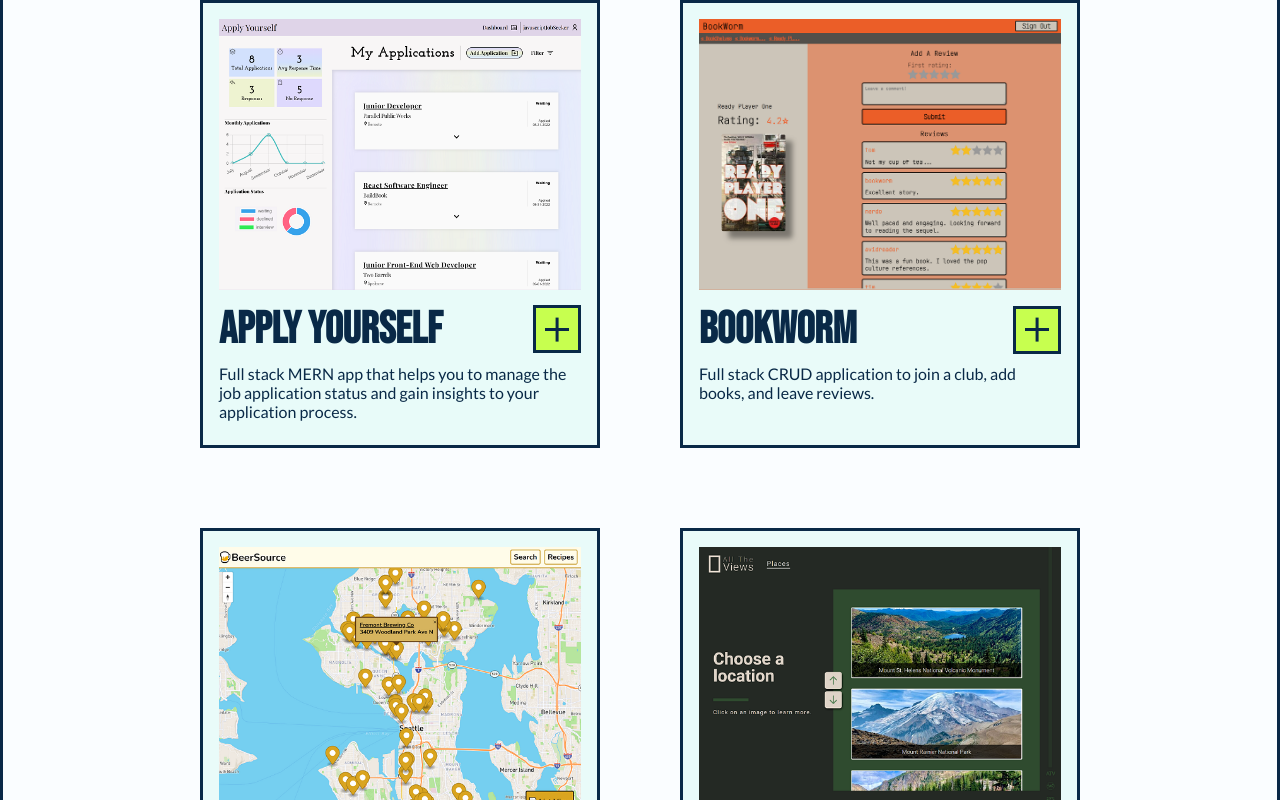
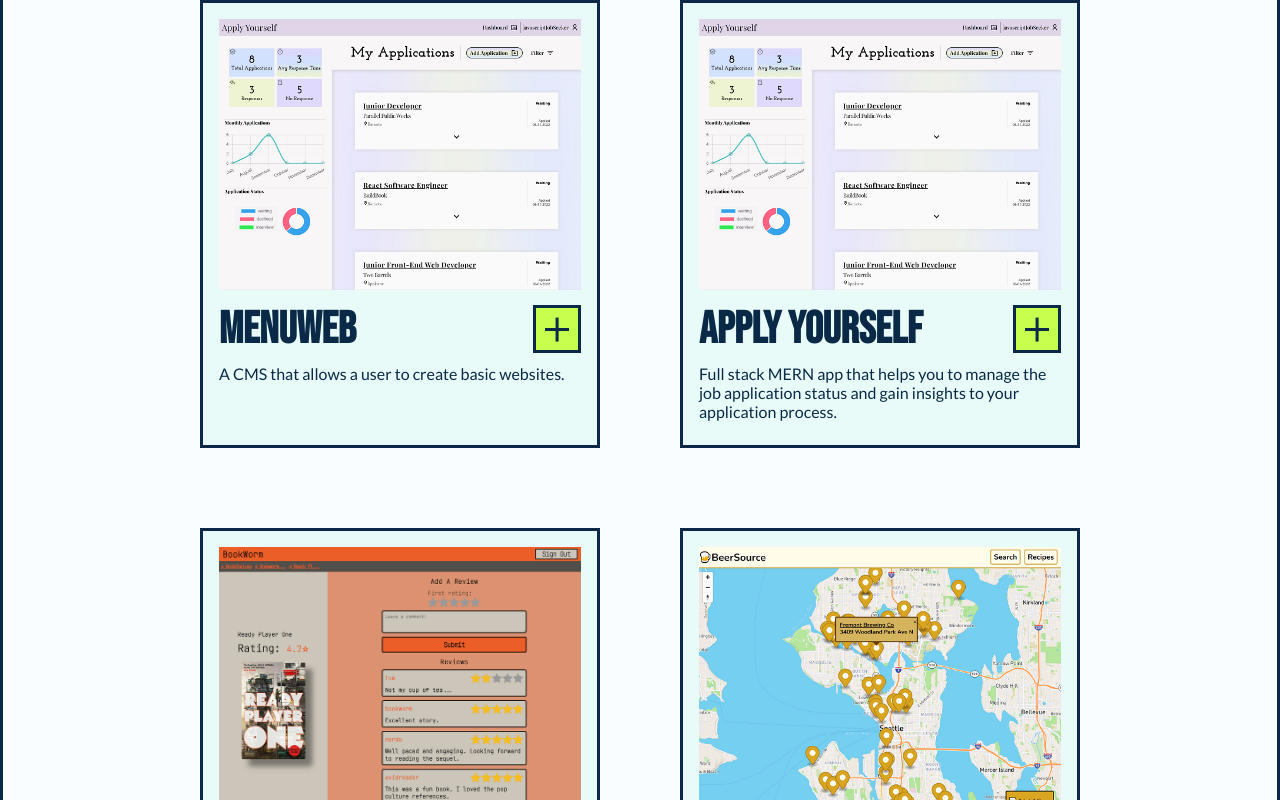
Before and after one commit to a-stepanian/portfolio, a React (Create React App) app: page / in a window 1280 px wide. Shown: the part 1317-2117 px from the top of the page. Built offline with nearby package versions, Linux system fonts and the light colour scheme.

Commit message:
Add MenuWeb product card

```diff
--- a/src/data.js
+++ b/src/data.js
@@ -1,4 +1,14 @@
 const data = [
+  {
+    id: "7",
+    title: "MenuWeb",
+    description: "A CMS that allows a user to create basic websites.",
+    builtWith: ["React", "Bootstrap"],
+    url: "https://menu-site-builder.netlify.app/",
+    thumbnail: "apply.png",
+    learnings: "learned alot",
+    repo: "https://github.com/a-stepanian/restaurant-site-builder",
+  },
   {
     id: "6",
     title: "Apply Yourself",
```
